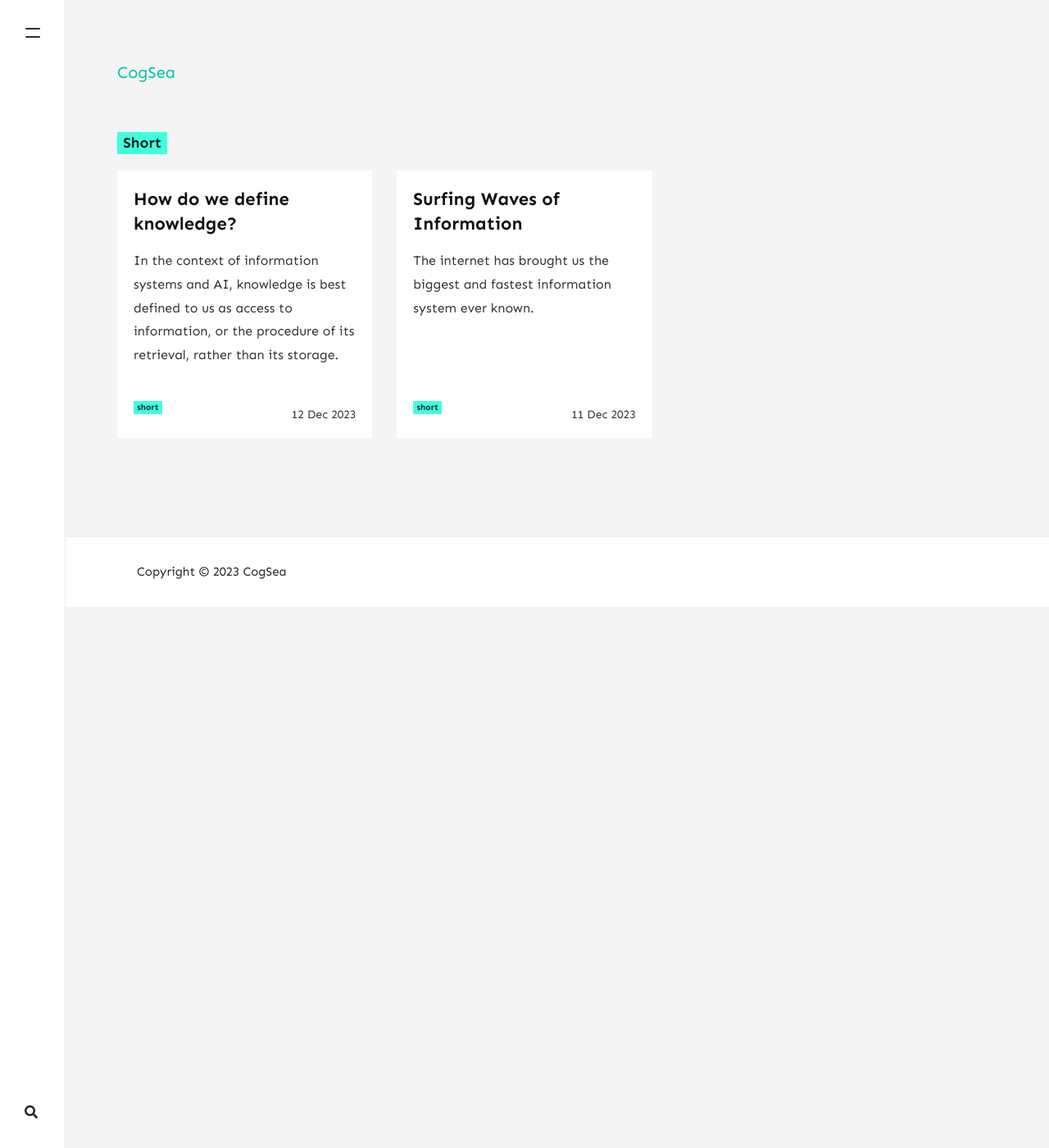
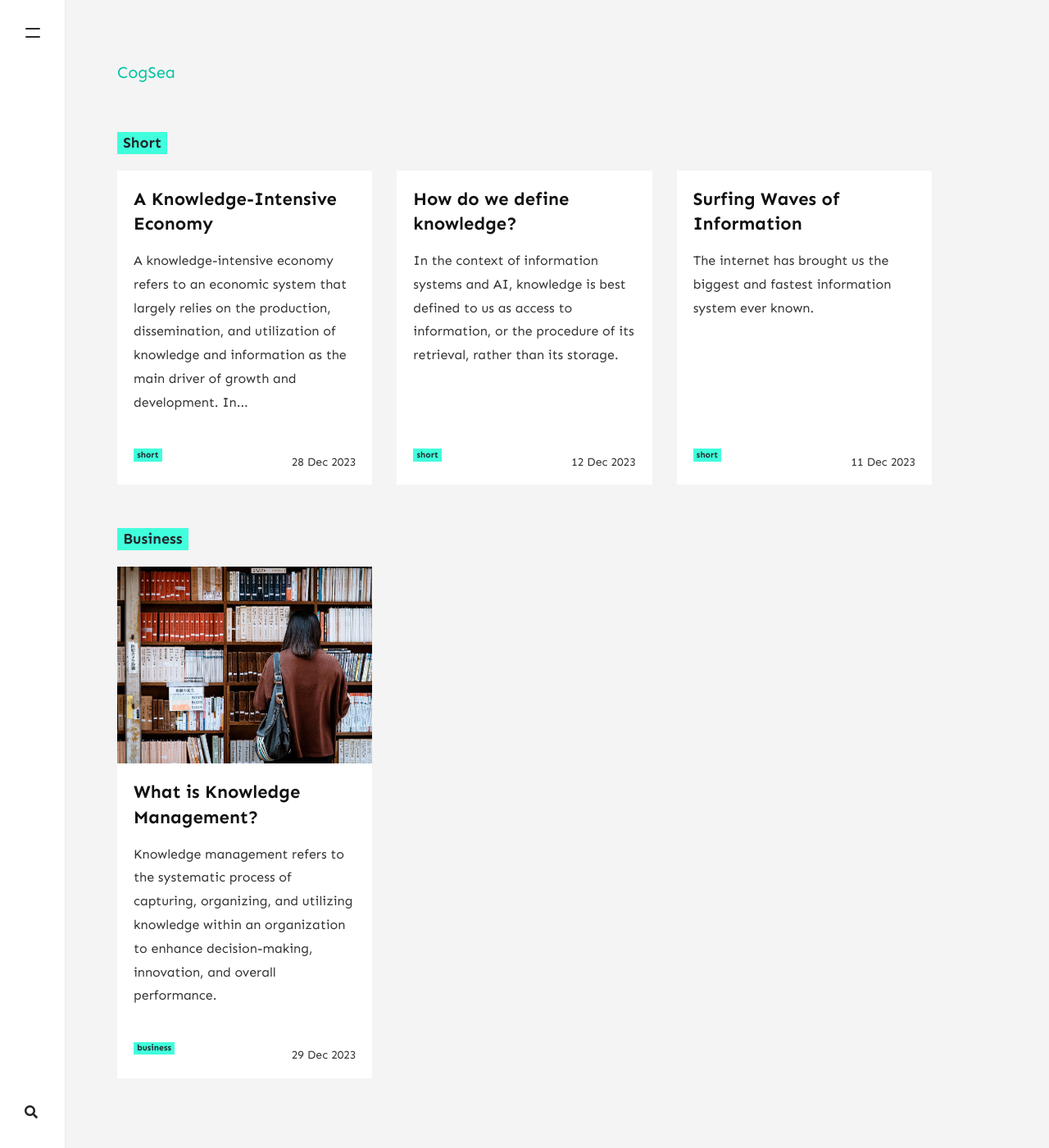
Before and after one commit to cogsea/cogsea.github.io, a Jekyll site: the page built from _pages/categories.md, in a window 1280 px wide and 1400 px high. Shown: the whole window at 82% size. Built offline with Jekyll 4.4.1, drawn with Linux system fonts in a browser that asks for light colours; nearby versions of some CDN libraries; comment, search, counter and statistics services are not loaded.

Commit message:
Adds posts

```diff
--- /dev/null
+++ b/_posts/2023-12-28-knowledge-intensive-economy.md
@@ -0,0 +1,17 @@
+---
+title: A Knowledge-Intensive Economy
+layout: short
+comments: false
+author: gaut
+categories:
+  - short
+---
+A knowledge-intensive economy refers to an economic system that largely relies on the [production, dissemination, and utilization of knowledge](/knowledge-management/) and information as the main driver of growth and development. In this type of economy, the use of advanced technology, innovation, and intellectual capital becomes crucial for economic progress.
+
+In a knowledge-intensive economy, the primary focus is on industries and sectors that heavily rely on research and development, scientific expertise, and higher education. These sectors can include technology, software development, pharmaceuticals, biotechnology, telecommunications, finance, and other knowledge-based services.
+
+The knowledge-intensive economy often requires a highly skilled and educated workforce, as it relies on individuals with specialized knowledge, advanced technical skills, and the ability to apply them creatively. This can lead to a higher demand for professionals, researchers, engineers, scientists, and other knowledge workers.
+
+Knowledge-intensive economies are often associated with high productivity, innovation, and competitiveness. They are driven by continuous learning, research, and development to create new products, services, and processes. Governments and organizations in these economies often invest heavily in education, research institutions, infrastructure, and supportive policies to foster a climate of knowledge creation and utilization.
+
+Overall, a knowledge-intensive economy relies on the effective management and application of knowledge to drive economic growth, generate wealth, and enhance overall societal well-being.
--- a/_posts/2023-12-29-knowledge-management.md
+++ b/_posts/2023-12-29-knowledge-management.md
@@ -1,15 +1,21 @@
 ---
-title: "What is Knowledge Management?"
-description: "Knowledge management refers to the systematic process of capturing, organizing, and utilizing knowledge within an organization to enhance decision-making, innovation, and overall performance."
+title: What is Knowledge Management?
+description: Knowledge management refers to the systematic process of capturing, organizing, and utilizing knowledge within an organization to enhance decision-making, innovation, and overall performance.
 layout: post
 tags:
   - business
 comments: false
 author: gaut
 image: assets/images/knowledge-abby-chung-1106468.jpg
+categories:
+  - business
 ---
 
-Knowledge management refers to the systematic process of capturing, organizing, and utilizing knowledge within an organization to enhance decision-making, innovation, and overall performance. Here are some key aspects of knowledge management:
+Knowledge management refers to the systematic process of capturing, organizing, and utilizing [knowledge](/defining-knowledge/) within an organization to enhance decision-making, innovation, and overall performance.
+
+![](assets/images/km-chart.png)
+
+Here are the key aspects of knowledge management:
 
 **Definition**: Knowledge management involves understanding and utilizing both explicit knowledge (codified, documented, and easily transferable) and tacit knowledge (personal expertise, experience, and insights that are difficult to formalize) that exists within an organization.
 
@@ -27,4 +33,4 @@ Knowledge management refers to the systematic process of capturing, organizing,
 
 **Benefits**: Successful knowledge management can result in enhanced decision-making, improved operational efficiency, reduced risk, increased innovation and creativity, better customer service, accelerated problem-solving, and improved organizational resilience and adaptability.
 
-Overall, knowledge management is a strategic approach that focuses on leveraging an organization's knowledge assets to enhance its overall performance, competitiveness, and sustainability in today's knowledge-intensive economy.
+Overall, knowledge management is a strategic approach that focuses on leveraging an organization's knowledge assets to enhance its overall performance, competitiveness, and sustainability in today's [knowledge-intensive economy](/knwoledge-intensive-economy/).
```
Also changed, not shown: assets/images/km-chart.png (added).
